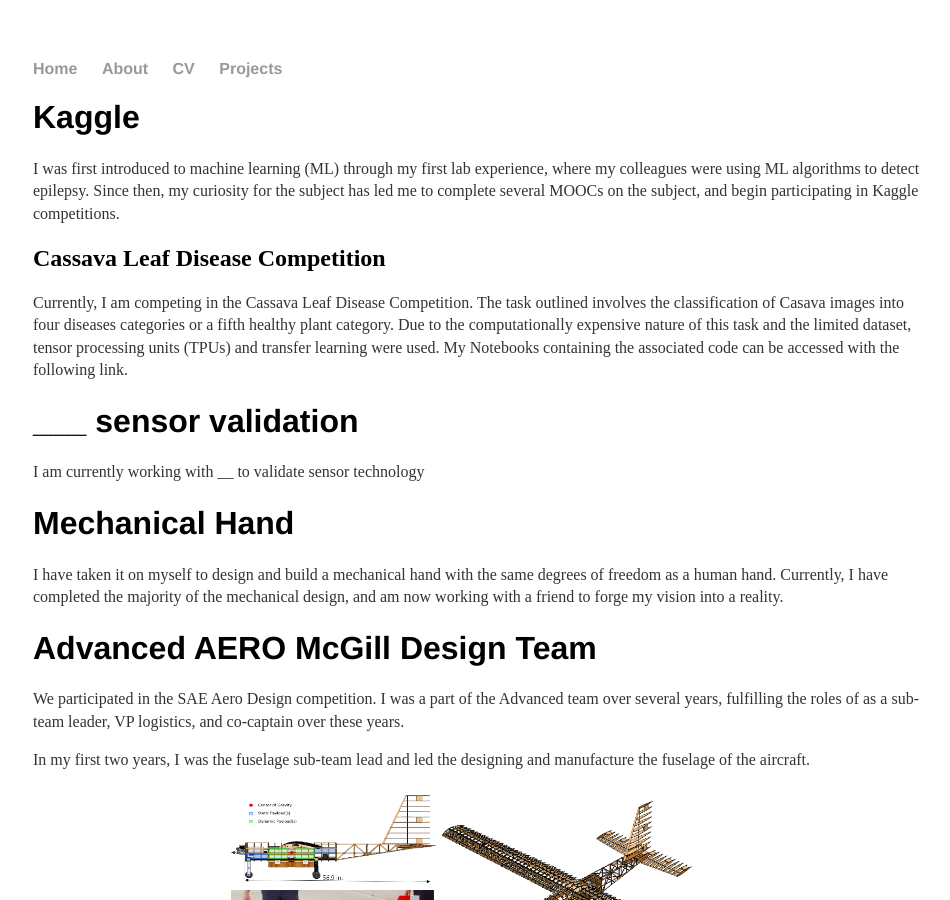
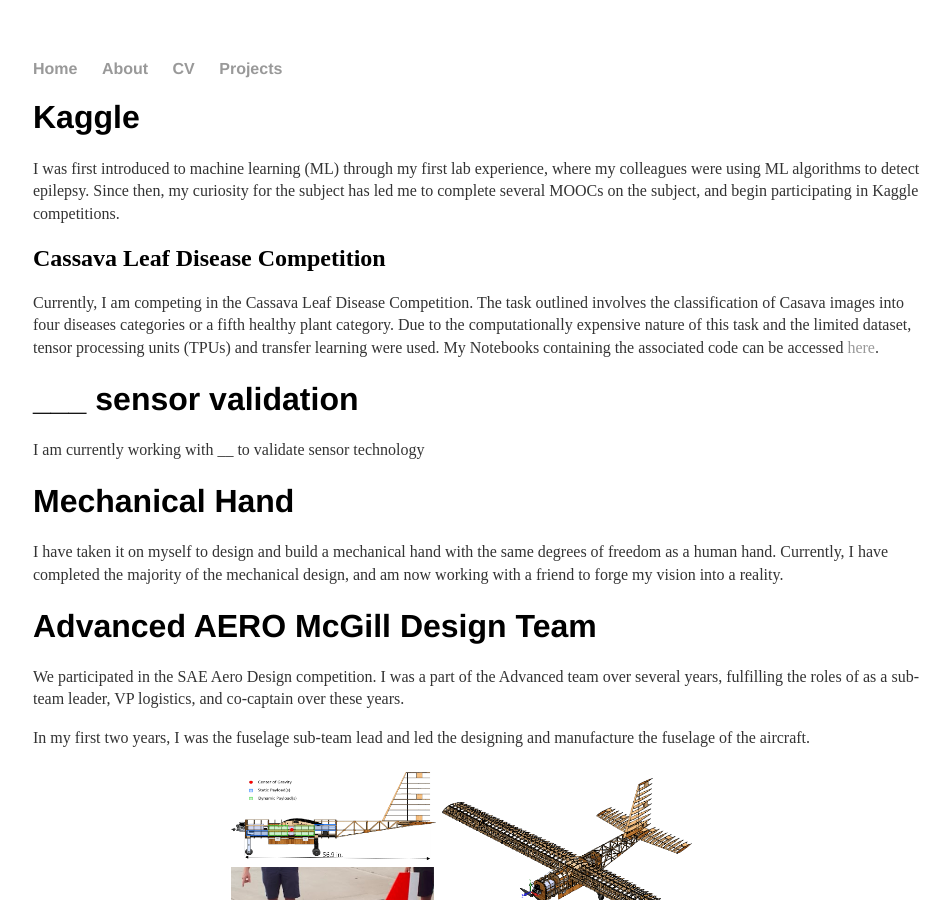
Before and after one commit to wijayad/wijayad.github.io, a Jekyll site: the page built from Projects/index.md, in a window 1280 px wide and 900 px high. Shown: the whole window, without its empty margins (159-1109 px from the left). Built offline with Jekyll 4.4.1, drawn with Linux system fonts in a browser that asks for light colours.

Commit message:
Update index.md

```diff
--- a/Projects/index.md
+++ b/Projects/index.md
@@ -9,7 +9,7 @@
 
 ## Cassava Leaf Disease Competition
 
-Currently, I am competing in the Cassava Leaf Disease Competition. The task outlined involves the classification of Casava images into four diseases categories or a fifth healthy plant category. Due to the computationally expensive nature of this task and the limited dataset, tensor processing units (TPUs) and transfer learning were used. My Notebooks containing the associated code can be accessed with the following link.
+Currently, I am competing in the Cassava Leaf Disease Competition. The task outlined involves the classification of Casava images into four diseases categories or a fifth healthy plant category. Due to the computationally expensive nature of this task and the limited dataset, tensor processing units (TPUs) and transfer learning were used. My Notebooks containing the associated code can be accessed <a href="https://www.kaggle.com/danielwijaya/cassava-v1">here</a>.
 
 # ___ sensor validation
 
@@ -34,7 +34,7 @@
 
 OPMs are a new brain imaging technology that is able to measure magnetic brain activity without the requirement of cryogenic cooling. This permits sensors to be placed very close to the patient, improving signal-to-noise ratio. I was involved with this project for two years.
 
-In the first year and part of the second year, I developed an experimental setup to compare these OPM sensors directly to the 275 sensor CTF superconducting quantum interference devices (SQUID) based MEG system used at ImageTech. This involved coding a script to generate a sensor array that exactly mimicks the SQUID system. Testing was done using a magnetic dipole, and results showed similar positioning accuracy to the SQUID system. I had the opportunity to participate at OHBM 2018 - my poster can be accessed  <a href="/files/OHBM_2018_Daniel_Wijaya.pdf">here</a>.
+In the first year and part of the second year, I developed an experimental setup to compare these OPM sensors directly to the 275 sensor CTF superconducting quantum interference devices (SQUID) based MEG system used at ImageTech. This involved coding a script to generate a sensor array that exactly mimicks the SQUID system. Testing was done using a magnetic dipole, and results showed similar positioning accuracy to the SQUID system. I had the opportunity to participate at OHBM 2018 - my poster can be accessed <a href="/files/OHBM_2018_Daniel_Wijaya.pdf">here</a>.
 
 <center><img src="/files/OPM_compare.png" alt="title" width = "500"/></center>
 
```
